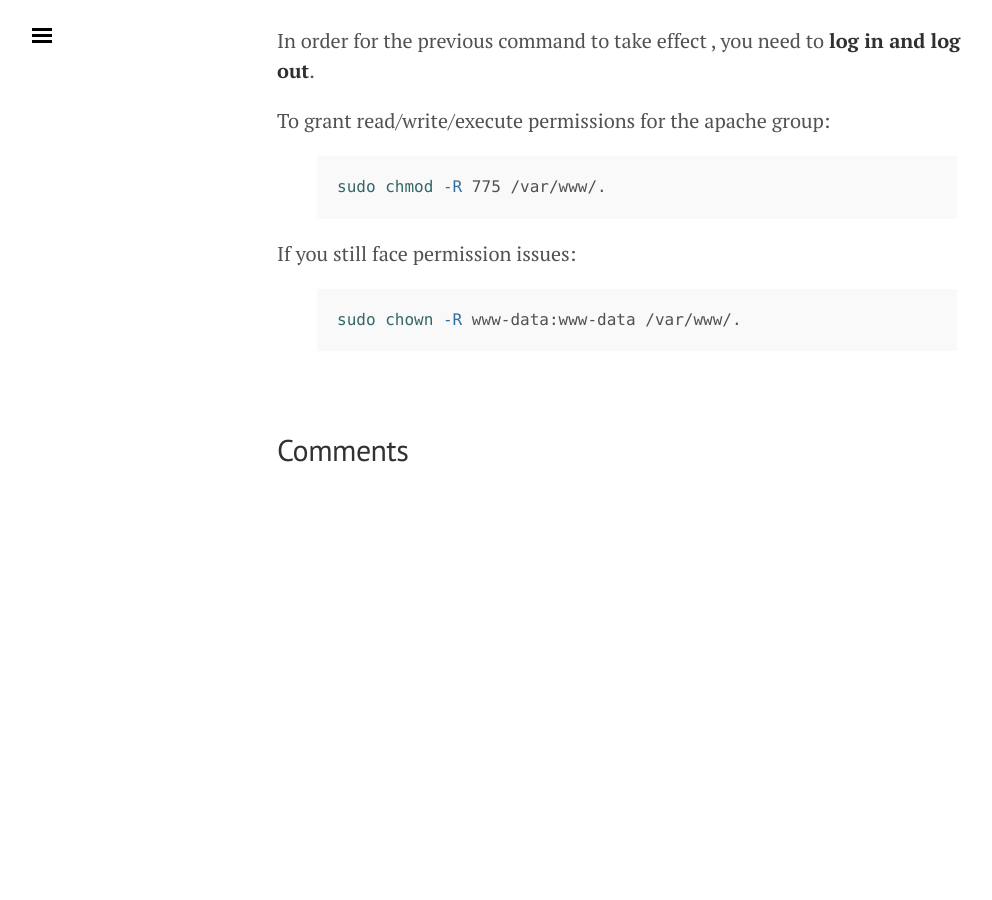
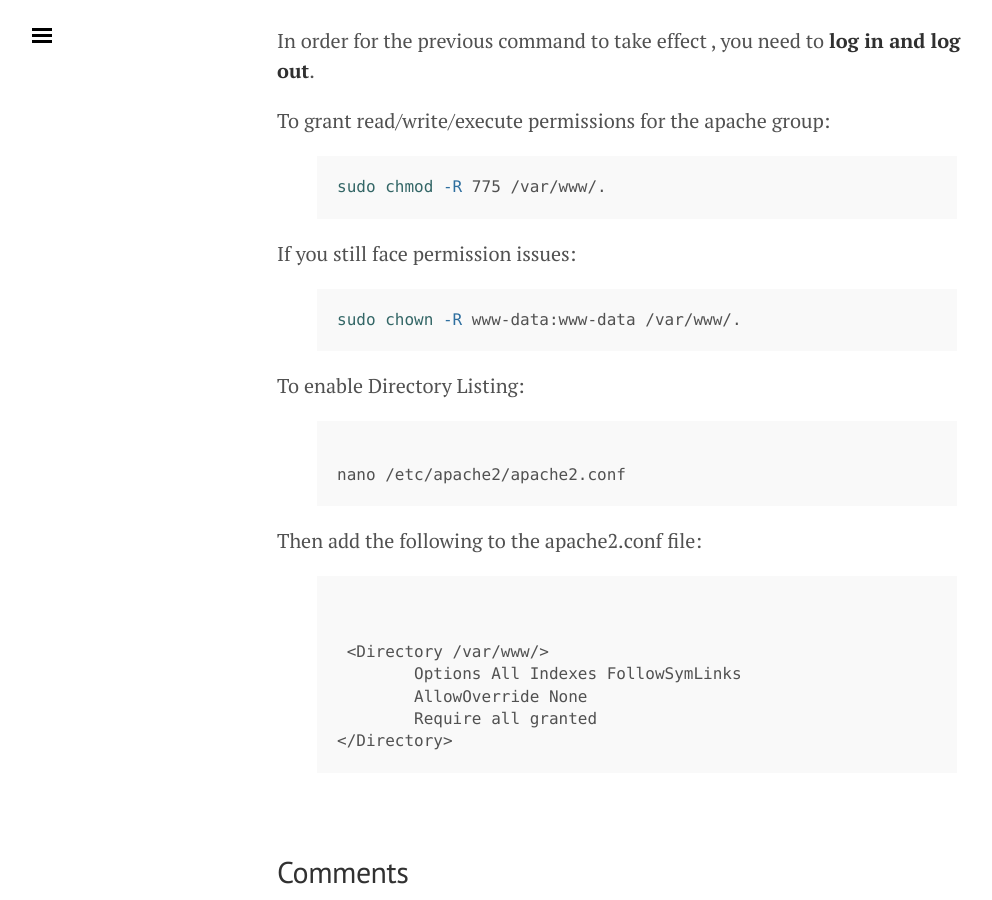
Before and after one commit to ak826843/arjunsajeev.github.io, a Jekyll site: the page built from _posts/2015-04-29-setting-up-lamp-server-on-ubuntu.md, in a window 1280 px wide and 900 px high, scrolled down 2025 px. Shown: the whole window, without its empty margins (3-995 px from the left). Built offline with Jekyll 4.4.1, drawn with Linux system fonts in a browser that asks for light colours; nearby versions of some CDN libraries; comment, search, counter and statistics services are not loaded; before the commit the page ends 2504 px from its top, so only the background shows below that.

Commit message:
Update post

```diff
--- a/_posts/2015-04-29-setting-up-lamp-server-on-ubuntu.md
+++ b/_posts/2015-04-29-setting-up-lamp-server-on-ubuntu.md
@@ -81,3 +81,21 @@ If you still face permission issues:
 {% highlight sh%}
 sudo chown -R www-data:www-data /var/www/.
 {% endhighlight %}
+
+To enable Directory Listing:
+
+{% highlight sh %}
+nano /etc/apache2/apache2.conf
+{% endhighlight %}
+
+Then add the following to the apache2.conf file:
+
+{% highlight sh %}
+
+ <Directory /var/www/>
+        Options All Indexes FollowSymLinks
+        AllowOverride None
+        Require all granted
+</Directory>
+
+{% endhighlight %}
```
